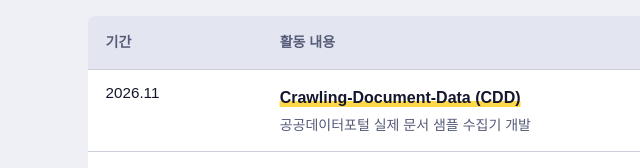
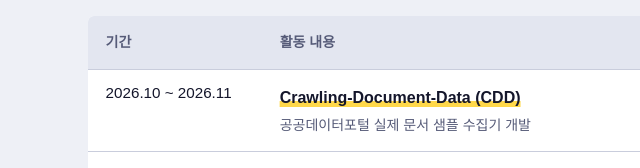
Before and after one commit to hooni9807/portfolio, a plain HTML site: page index.html in a window 1280 px wide. Shown: the part 776-944 px from the top of the page, 0-640 px from the left. Drawn offline with Linux system fonts and the light colour scheme; a web font is replaced by a local one.

Commit message:
기간 2026.11 → 2026.10 ~ 2026.11 (README·사이트)
Co-Authored-By: Claude Opus 5.5 <noreply@anthropic.com>

```diff
--- a/index.html
+++ b/index.html
@@ -444,7 +444,7 @@ const projects = [
      '실행할 수 있는 명령을 Makefile 대상 이름으로만 제한해 명령 주입을 차단',
      'Mac(.command)·Windows(.exe, WSL)용 더블클릭 실행 파일을 만들어 개발자가 아닌 팀원도 바로 사용']}],
   tech:['Python','Docker','Makefile','REST API','OCR','HWP·OOXML·ODF 구조','OLE','LibreOffice','FastAPI','Claude Code 스킬','GitHub']},
- {id:'macro', when:'2026.11', kind:'인턴십', org:'지란지교 1연구소 AI연구팀',
+ {id:'macro', when:'2026.10 ~ 2026.11', kind:'인턴십', org:'지란지교 1연구소 AI연구팀',
   title:'KNN 기반 화면 인식 자동 보정 클릭 매크로 개발', alias:'라벨링 클릭 매크로', mock:macroMock, cap:'직접 그린 동작 흐름 · 숫자는 실제 측정값',
   lead:'문서 사진 라벨링에서 같은 자리를 반복해 누르는 작업을 단축키 한 번으로 줄인 macOS 매크로입니다. 사진이 돌아가거나 밀려 있어도 기준 화면과 비교해 클릭 위치를 맞추고, 틀렸다가 고친 사례를 쌓아 두었다가 지금 화면과 가장 닮은 사례로 보정합니다. 팀원도 함께 썼습니다.',
   role:'기획, 개발 전체(기록·재생, 화면 인식 보정, 학습 데이터, 공유, 화면), 실제 라벨링 작업에서 검증', env:'macOS, Claude Code', lang:'Python, JavaScript(HTML 화면·JXA)',
@@ -486,7 +486,7 @@ const projects = [
   role:'기획, 서버·AI 개발, 음성 화면 개발, 모델 비교 평가', env:'macOS, Android Chrome, Ollama', lang:'Python, JavaScript, HTML',
   did:['“옷장아” 호출어로 시작하는 대화형 옷 등록 흐름 구현','앞면·뒷면·세탁 라벨 사진과 웹 검색 결과를 대조해 브랜드·소재·세탁법 정리','카메라로 비춘 옷을 등록된 옷과 비교해 무엇인지, 어디에 있는지 안내','기상청 단기예보에 맞춘 코디 추천과 다림질 단계별 음성 안내','무료 로컬 모델(Gemma 4)과 GPT Terra API 버전을 나눠 정확도·속도 비교'],
   tech:['Gemma 4(Ollama)','GPT Terra API','Python','Firebase Firestore','기상청 단기예보 API','음성 인식·합성','PWA','Tailscale']},
- {id:'munjang', when:'2026.11', kind:'개인 프로젝트', org:'우송대학교',
+ {id:'munjang', when:'2026.10 ~ 2026.11', kind:'개인 프로젝트', org:'우송대학교',
   title:'자기소개서 문단별 비교·편집과 AI 면접관 피드백 웹앱 개발', alias:'문장곁', mock:munjangMock, cap:'가짜 문장으로 만든 예시',
   lead:'자기소개서 원본·AI 수정본·내 원고를 문단별로 나란히 놓고 바뀐 부분을 표시하며 편집하고, 같은 화면에서 AI 면접관 관점의 평가와 수정안을 받는 로컬 웹앱입니다.',
   role:'기획, 화면·로컬 서버 개발, AI CLI 연동, 코칭 지침 작성, 배포', env:'macOS, Windows, Node.js 22, Claude Code·Codex CLI', lang:'JavaScript(Node.js), HTML, CSS, Go',
@@ -498,7 +498,7 @@ const projects = [
        'Node.js 표준 라이브러리만 사용하고, 가짜 CLI로 자동 테스트와 CI 구성',
        'Go 실행기로 Node.js를 묶은 Windows 단일 실행 파일을 태그마다 빌드·배포'],
   tech:['Node.js','HTML·CSS·JS','Claude Code CLI','Codex CLI','Go','GitHub Actions','Google Drive']},
- {id:'sorihansang', when:'2026.11', kind:'개인 프로젝트', org:'우송대학교',
+ {id:'sorihansang', when:'2026.10 ~ 2026.11', kind:'개인 프로젝트', org:'우송대학교',
   title:'Gemma 4 · MediaPipe 기반 시각장애인용 식사 안내 도구 개발', alias:'소리한상',
   video:{src:'assets/sorihansang-run.mp4', poster:'assets/sorihansang-poster.webp', w:654, h:248, cls:'wide-video',
     cap:'실제 실행 화면 (시연 영상에서 카메라 부분, 43초 반복) · 카메라 대신 상차림 사진을, 마이크 대신 대본 문장을 넣어 재현한 시연',
@@ -530,7 +530,7 @@ const projects = [
      '실제 Chrome과 실제 Gemma 4로 백반상 한 끼(약 3분)를 대본대로 재현해 12단계 모두 통과',
      '시험 입력은 상차림 사진과 대본 문장이며, 실제 카메라·마이크를 쓴 식당 시험과 시각장애인 사용성 평가는 아직 하지 않음']}],
   tech:['Gemma 4','Ollama','MediaPipe','Apple Vision','Swift','JavaScript','Web Speech API','Cloudflare Workers','Workers AI','Bun']},
- {id:'whatisthis', when:'2026.11', kind:'개인 프로젝트', org:'우송대학교',
+ {id:'whatisthis', when:'2026.10 ~ 2026.11', kind:'개인 프로젝트', org:'우송대학교',
   title:'MediaPipe·PaddleOCR·DINOv2로 손끝이 가리킨 음료를 읽어 주는 모바일 웹 개발', alias:'What Is This?', mock:witMock, cap:'화면을 단순화해 다시 그린 예시',
   link:{href:'https://what-is-this-drinks.dchkimppi.workers.dev', label:'직접 써 보기', note:'휴대폰에서 열면 바로 써 볼 수 있습니다 · 비밀번호가 필요합니다'},
   lead:'편의점 냉장고 앞에서 검지로 음료 하나를 가리키면 제품명과 일반·제로 여부를 한국어 음성으로 알려 주는 모바일 웹입니다. 작은 글씨를 읽기 어려운 시각장애인을 위해 만들었고, 카메라 영상은 모두 휴대폰 브라우저 안에서 분석합니다.',
@@ -553,7 +553,7 @@ const projects = [
      '같은 브랜드의 일반·제로 포장은 색과 무늬가 비슷해 이미지 점수가 붙음. 점수 차이 기준을 두고, 사진 기반 추정이라는 점을 안내 문구에 밝힘',
      '같은 바코드의 맛이 출처마다 달라 조회 대상에서 빼고 검토 메모를 남김']}],
   tech:['MediaPipe','PaddleOCR','DINOv2','ONNX Runtime Web','ZXing','Web Speech API','Cloudflare Workers','Playwright']},
- {id:'cdd', when:'2026.11', kind:'인턴십', org:'지란지교 1연구소 AI연구팀',
+ {id:'cdd', when:'2026.10 ~ 2026.11', kind:'인턴십', org:'지란지교 1연구소 AI연구팀',
   title:'공공데이터포털 실제 문서 샘플 수집기 개발', alias:'Crawling-Document-Data (CDD)',
   shot:{src:'assets/cdd-webui.webp', w:1280, h:1240, cap:'실제 수집기 화면 · 누르면 크게 볼 수 있습니다',
     alt:'CDD 웹 화면. 왼쪽에서 받을 형식과 모을 개수를 고르고, 오른쪽에 모은 공공문서 목록이 제공기관·출처·크기와 함께 나옴'},
```
Also changed, not shown: 1 other file.
